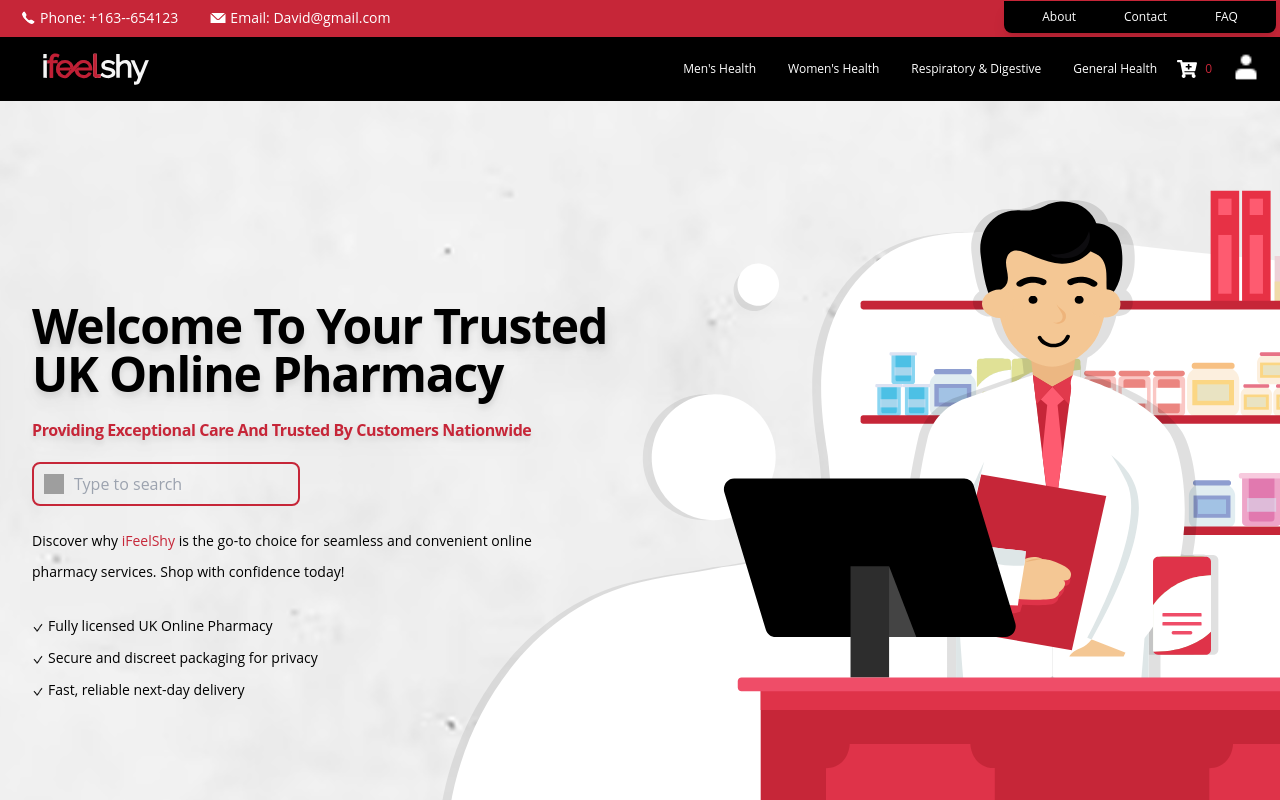
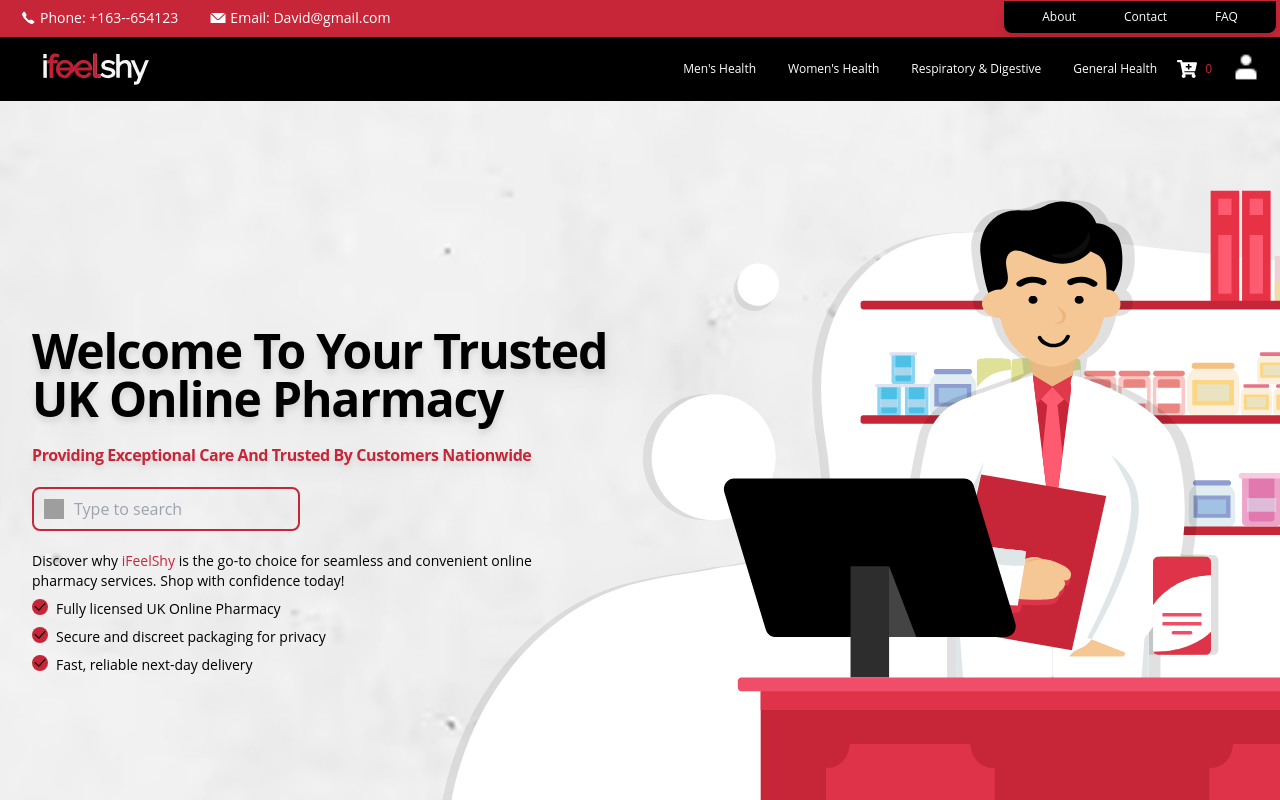
Before and after one commit to mss-souloftware/pharma-uk, a Next.js app: page / in a window 1280 px wide. Shown: the top 800 px of the page. Built offline with nearby package versions, Linux system fonts and the light colour scheme; grey boxes are pictures that could not be loaded.

Commit message:
'updated-code'

```diff
--- a/src/app/consultation/page.jsx
+++ b/src/app/consultation/page.jsx
@@ -79,7 +79,7 @@
             <div className="grid gap-6">
               {section.questions.map((question, questionIndex) => (
                 <div key={questionIndex} className="  p-4 rounded-lg ">
-                  <h6 className="text-base font-medium mb-3">{question.question}</h6>
+                  <h6 className="text-sm font-medium mb-3">{question.question}</h6>
                   <div className="flex space-x-4">
                     <button
                       className={`py-2 px-6 text-xs rounded-lg transition-all duration-300 ${
@@ -118,7 +118,7 @@
         >
           <CompleteBtn
             hrefLink="/treatments"
-            className="px-6 py-3 text-white font-semibold text-xs rounded-lg shadow-lg bg-hoverUnderlineColor hover:bg-hoverUnderlineColor transition-transform duration-300 ease-in-out transform hover:scale-105"
+            className="py-4 xl:px-5 sm:py-4 xl:py-6 md:px-6 md:py-5 lg:py-5 sm:w-[20%] w-[30vw] sm:h-[4vh] h-[4vh] md:w-[20%] md:h-[3vh] lg:h-[4vh] lg:w-[12rem] sm:text-base text-xs bg-hoverUnderlineColor text-white font-normal rounded-lg shadow-lg transition ease-in-out delay-15 hover:-translate-y-1 hover:scale-110 hover:bg-[#96192e] duration-300 flex items-center justify-center"
           />
         </motion.div>
       </motion.div>
--- a/src/component/Hero/SubText.jsx
+++ b/src/component/Hero/SubText.jsx
@@ -27,17 +27,17 @@
       >
         {/* First Column */}
         <motion.div
-          className="w-[33rem] mb-7"
+          className="w-[33rem] mb-2 "
           variants={textAnimation}
           custom={0}
         >
-          <p className=" text-black md:leading-[30.86px] text-sm ">
+          <p className=" text-black text-sm ">
             Discover why <span className="text-hoverUnderlineColor">iFeelShy</span> is the go-to choice for seamless and convenient online pharmacy services. Shop with confidence today!
           </p>
         </motion.div>
 
         {/* Second Column - Features List */}
-        <div className="heroSubText container flex flex-col text-sm   w-auto md:gap-3 ml-0">
+        <div className="heroSubText container flex flex-col text-sm w-auto md:gap-2 ml-0">
           {[
             "Fully licensed UK Online Pharmacy",
             "Secure and discreet packaging for privacy",
@@ -49,14 +49,17 @@
               variants={textAnimation}
               custom={index + 1} // Staggered animation effect
             >
-              <Image
-                src="/heroTick.png"
-                width={20}
-                height={20}
-                alt="tick-icon"
-                className="w-4 h-4 md:pr-1 md:mt-1 hidden sm:block"
-              />
-              <span className="text-black text-sm p mt-2 sm:mt-0">
+              <div className="w-4 h-4 bg-hoverUnderlineColor rounded-xl flex items-center justify-center mr-2">
+  <Image
+    src="/heroTick.png"
+    width={16}
+    height={16}
+    alt="tick-icon"
+    className="w-4 h-4"
+  />
+</div>
+
+              <span className="text-black text-sm mt-2 sm:mt-0">
                 {text}
               </span>
             </motion.div>
--- a/src/component/content/product/CategoryProduct.jsx
+++ b/src/component/content/product/CategoryProduct.jsx
@@ -1,4 +1,4 @@
-"use client";
+
 import React, { useState, useEffect, useCallback } from "react";
 import CategoryList from "./CategoryList";
 import SubcategoryList from "./SubcategoryList";
```
